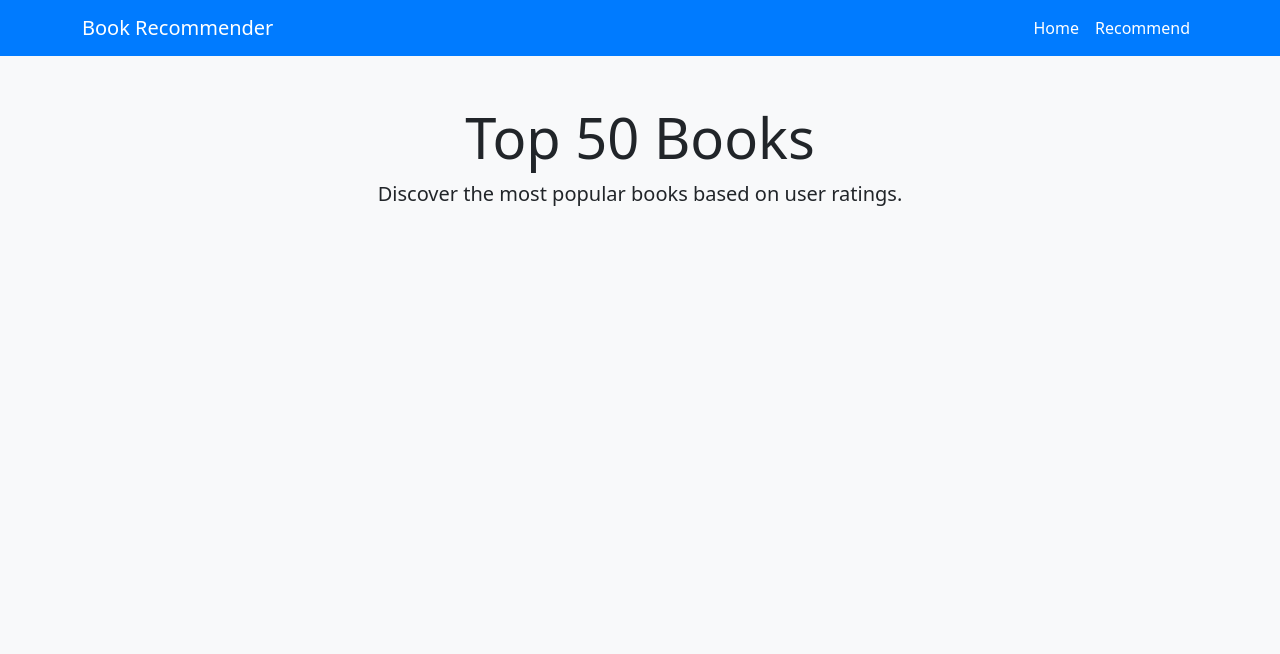
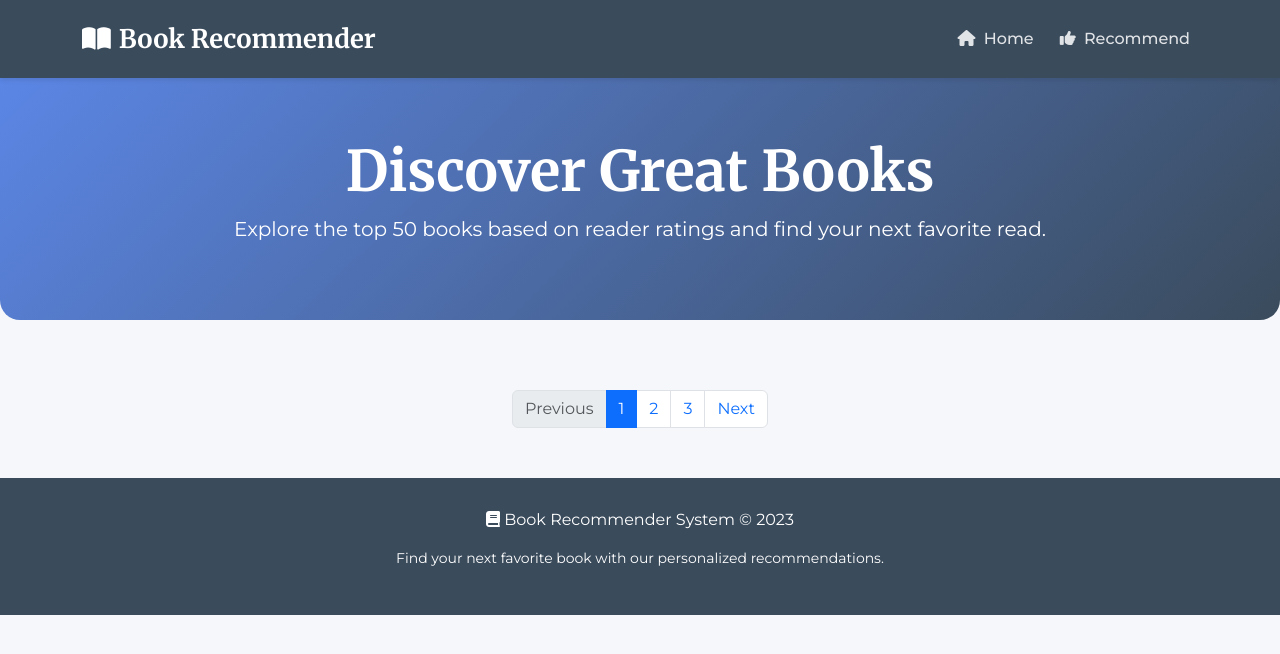
Before and after one commit to kokilagaurav/Book_recommender-system, a Flask app: template templates/index.html in a window 1280 px wide. Shown: the top 654 px of the page. Run offline with Flask 3, Linux system fonts and the light colour scheme; the template is opened without the code that fills it, so the values that code supplies are empty; parts of the project's set-up code (start-up, migrations or seed data) failed here and were passed over.

Commit message:
make ui better

```diff
--- a/templates/index.html
+++ b/templates/index.html
@@ -6,66 +6,178 @@
     <title>Book Recommender System</title>
     <!-- Bootstrap CSS -->
     <link href="https://cdn.jsdelivr.net/npm/bootstrap@5.3.0-alpha1/dist/css/bootstrap.min.css" rel="stylesheet">
+    <!-- Google Fonts -->
+    <link href="https://fonts.googleapis.com/css2?family=Montserrat:wght@400;500;700&family=Merriweather:wght@400;700&display=swap" rel="stylesheet">
+    <!-- Font Awesome -->
+    <link rel="stylesheet" href="https://cdnjs.cloudflare.com/ajax/libs/font-awesome/6.0.0/css/all.min.css">
     <style>
         body {
-            background-color: #f8f9fa;
+            background-color: #f5f7fa;
+            font-family: 'Montserrat', sans-serif;
         }
         .navbar {
-            background-color: #007bff;
+            background-color: #3a4b5c;
+            padding: 15px 0;
+            box-shadow: 0 2px 5px rgba(0,0,0,0.1);
         }
-        .navbar-brand, .nav-link {
+        .navbar-brand {
+            font-family: 'Merriweather', serif;
+            font-weight: 700;
+            font-size: 1.6rem;
             color: white !important;
         }
+        .nav-link {
+            color: rgba(255,255,255,0.85) !important;
+            font-weight: 500;
+            margin-left: 10px;
+            transition: color 0.3s;
+        }
+        .nav-link:hover {
+            color: white !important;
+        }
+        .header-section {
+            background: linear-gradient(135deg, #5b86e5, #3a4b5c);
+            padding: 60px 0;
+            color: white;
+            border-radius: 0 0 20px 20px;
+            margin-bottom: 40px;
+        }
+        .header-title {
+            font-family: 'Merriweather', serif;
+            font-weight: 700;
+        }
         .card {
-            transition: transform 0.2s;
+            border: none;
+            border-radius: 12px;
+            overflow: hidden;
+            box-shadow: 0 5px 15px rgba(0,0,0,0.07);
+            transition: transform 0.3s, box-shadow 0.3s;
+            margin-bottom: 25px;
         }
         .card:hover {
-            transform: scale(1.05);
+            transform: translateY(-10px);
+            box-shadow: 0 15px 20px rgba(0,0,0,0.12);
         }
         .card img {
-            height: 200px;
+            height: 250px;
             object-fit: cover;
+        }
+        .card-body {
+            padding: 20px;
+        }
+        .card-title {
+            font-weight: 600;
+            font-size: 1.1rem;
+            margin-bottom: 8px;
+            line-height: 1.4;
+            overflow: hidden;
+            text-overflow: ellipsis;
+            display: -webkit-box;
+            -webkit-line-clamp: 2;
+            -webkit-box-orient: vertical;
+        }
+        .card-text {
+            color: #555;
+        }
+        .book-author {
+            color: #5b86e5;
+            font-weight: 500;
+        }
+        .book-stats {
+            display: flex;
+            justify-content: space-between;
+            margin-top: 15px;
+            padding-top: 15px;
+            border-top: 1px solid #eee;
+        }
+        .stat-item {
+            display: flex;
+            align-items: center;
+        }
+        .stat-item i {
+            color: #5b86e5;
+            margin-right: 5px;
+        }
+        footer {
+            background-color: #3a4b5c;
+            color: white;
+            padding: 30px 0;
+            margin-top: 50px;
+        }
+        .pagination {
+            justify-content: center;
+            margin: 30px 0;
         }
     </style>
 </head>
 <body>
 
     <!-- Navbar -->
-    <nav class="navbar navbar-expand-lg">
+    <nav class="navbar navbar-expand-lg sticky-top">
         <div class="container">
-            <a class="navbar-brand" href="/">Book Recommender</a>
-            <div class="collapse navbar-collapse">
+            <a class="navbar-brand" href="/"><i class="fas fa-book-open me-2"></i>Book Recommender</a>
+            <button class="navbar-toggler" type="button" data-bs-toggle="collapse" data-bs-target="#navbarNav"
+                aria-controls="navbarNav" aria-expanded="false" aria-label="Toggle navigation">
+                <span class="navbar-toggler-icon"></span>
+            </button>
+            <div class="collapse navbar-collapse" id="navbarNav">
                 <ul class="navbar-nav ms-auto">
-                    <li class="nav-item"><a class="nav-link" href="/">Home</a></li>
-                    <li class="nav-item"><a class="nav-link" href="/recommend">Recommend</a></li>
+                    <li class="nav-item"><a class="nav-link" href="/"><i class="fas fa-home me-1"></i> Home</a></li>
+                    <li class="nav-item"><a class="nav-link" href="/recommend"><i class="fas fa-thumbs-up me-1"></i> Recommend</a></li>
                 </ul>
             </div>
         </div>
     </nav>
 
     <!-- Header -->
-    <div class="container text-center my-5">
-        <h1 class="display-4">Top 50 Books</h1>
-        <p class="lead">Discover the most popular books based on user ratings.</p>
-    </div>
+    <header class="header-section">
+        <div class="container text-center">
+            <h1 class="display-4 header-title">Discover Great Books</h1>
+            <p class="lead">Explore the top 50 books based on reader ratings and find your next favorite read.</p>
+        </div>
+    </header>
 
     <!-- Book Cards -->
     <div class="container">
         <div class="row">
             {% for i in range(book_name|length) %}
-            <div class="col-md-3 mb-4">
-                <div class="card shadow-sm">
-                    <img src="{{ image[i] }}" class="card-img-top" alt="Book Cover">
-                    <div class="card-body">
+            <div class="col-lg-3 col-md-4 col-sm-6">
+                <div class="card h-100">
+                    <img src="{{ image[i] }}" class="card-img-top" alt="{{ book_name[i] }}">
+                    <div class="card-body d-flex flex-column">
                         <h5 class="card-title">{{ book_name[i] }}</h5>
-                        <p class="card-text">By {{ author[i] }}</p>
-                        <p class="card-text"><small class="text-muted">Votes: {{ votes[i] }} | Rating: {{ rating[i] }}</small></p>
+                        <p class="card-text book-author"><i class="fas fa-pen-fancy me-1"></i>{{ author[i] }}</p>
+                        <div class="book-stats mt-auto">
+                            <span class="stat-item"><i class="fas fa-users"></i> {{ votes[i] }}</span>
+                            <span class="stat-item"><i class="fas fa-star"></i> {{ rating[i] }}</span>
+                        </div>
                     </div>
                 </div>
             </div>
             {% endfor %}
         </div>
+
+        <!-- Pagination -->
+        <nav aria-label="Page navigation">
+            <ul class="pagination">
+                <li class="page-item disabled"><a class="page-link" href="#">Previous</a></li>
+                <li class="page-item active"><a class="page-link" href="#">1</a></li>
+                <li class="page-item"><a class="page-link" href="#">2</a></li>
+                <li class="page-item"><a class="page-link" href="#">3</a></li>
+                <li class="page-item"><a class="page-link" href="#">Next</a></li>
+            </ul>
+        </nav>
     </div>
 
+    <!-- Footer -->
+    <footer>
+        <div class="container text-center">
+            <p><i class="fas fa-book"></i> Book Recommender System &copy; 2023</p>
+            <p class="small">Find your next favorite book with our personalized recommendations.</p>
+        </div>
+    </footer>
+
+    <!-- Bootstrap JS Bundle with Popper -->
+    <script src="https://cdn.jsdelivr.net/npm/bootstrap@5.3.0-alpha1/dist/js/bootstrap.bundle.min.js"></script>
 </body>
 </html>
```
